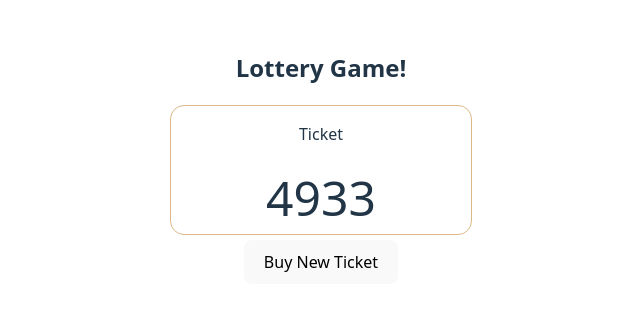
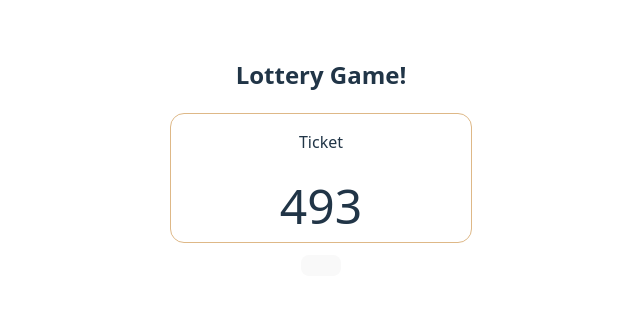
Before and after one commit to VinitKumar-Jha/Lottery-Game, a React (Vite) app: page / in a window 1280 px wide. Shown: the part 234-544 px from the top of the page, without its empty margins (319-959 px from the left). Built offline with nearby package versions, Linux system fonts and the light colour scheme.

Commit message:
Add a new method winCondition function as props in App component

```diff
--- a/src/App.jsx
+++ b/src/App.jsx
@@ -3,9 +3,13 @@ import './App.css'
 
 function App() {
 
+
+  let winCondition = (ticket) => {
+    return ticket[0] === 0;
+  }
   return (
     <>
-      <Lottery n={4} winningSum={15} />
+      <Lottery n={3} winCondition={winCondition} />
     </>
   )
 }
--- /dev/null
+++ b/src/Button.jsx
@@ -0,0 +1,5 @@
+export default function Button ({action}){
+    return (
+         <button onClick={action}>Buy New Ticket</button>
+    )
+}
--- a/src/Lottery.jsx
+++ b/src/Lottery.jsx
@@ -1,20 +1,21 @@
 import { useState } from "react"
 import { genTicket, sum } from "./helper"
 import Ticket from "./Ticket";
+import Button from "./Button";
 
-export default function Lottery({ n = 3, winningSum = 15 }) {
+export default function Lottery({ n = 3, winCondition }) {
 
     let [ticket, setTicket] = useState(genTicket(n));
-    let isWinning = sum(ticket) === winningSum;
+    let isWinning = winCondition(ticket);
 
-    let buyTicket = () => {
+    let buyTicket = (action) => {
         setTicket(genTicket(n));
     }
     return (
         <div>
             <h2>Lottery Game!</h2>
             <Ticket ticket={ticket} />
-            <button onClick={buyTicket}>Buy New Ticket</button>
+            <button action={buyTicket} />
             <h3>{isWinning && "Congratulations, You won!"}</h3>
         </div>
     )
```
